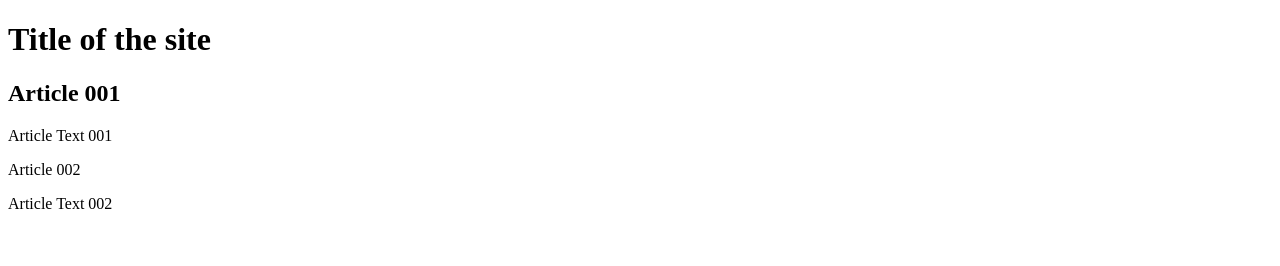
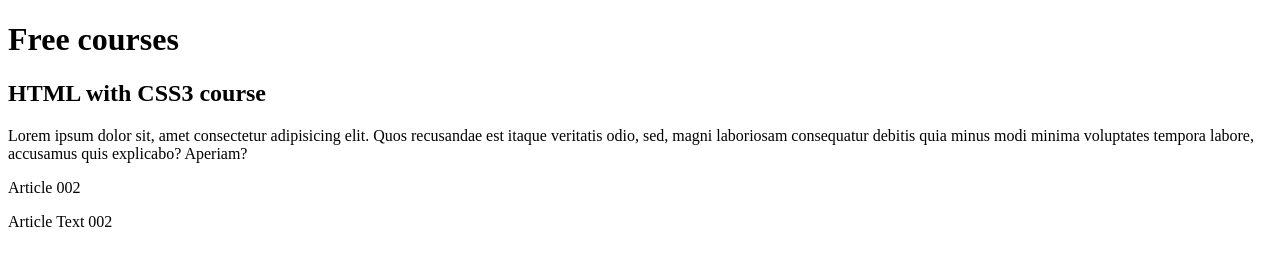
Before and after one commit to rafaellescs/project-site, a plain HTML site: page index.html in a window 1280 px wide. Drawn offline with Linux system fonts and the light colour scheme.

Commit message:
Started writen the content

```diff
--- a/index.html
+++ b/index.html
@@ -8,11 +8,11 @@
 <body>
     <main>
         <header>
-            <h1>Title of the site</h1>
+            <h1>Free courses</h1>
         </header>
         <article>
-            <h2>Article 001</h2>
-            <p>Article Text 001</p>
+            <h2>HTML with CSS3 course</h2>
+            <p>Lorem ipsum dolor sit, amet consectetur adipisicing elit. Quos recusandae est itaque veritatis odio, sed, magni laboriosam consequatur debitis quia minus modi minima voluptates tempora labore, accusamus quis explicabo? Aperiam?</p>
         </article>
         <article>Article 002</article>
         <p>Article Text 002</p>
```
